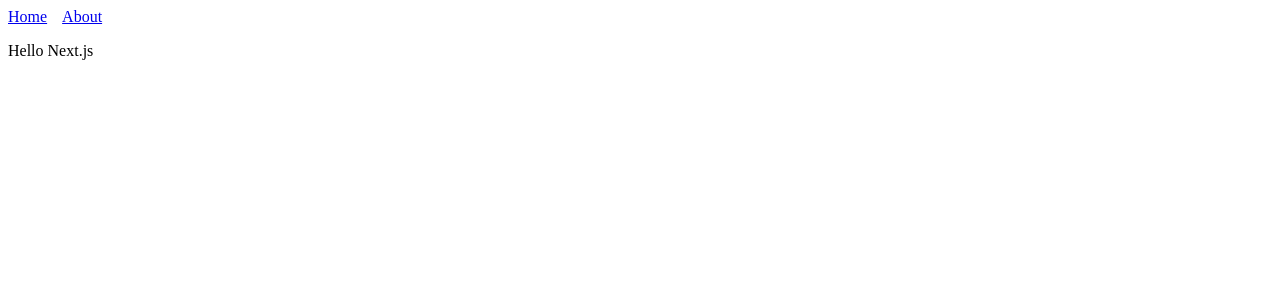
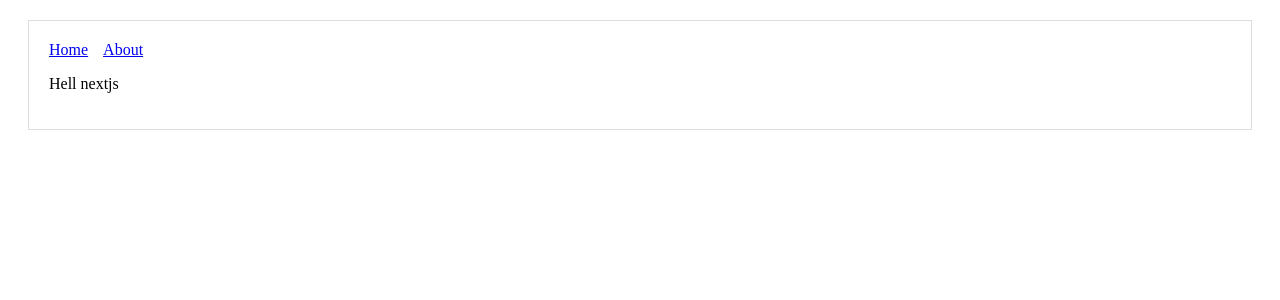
Before and after one commit to Bhavin789/GraphQL, a Next.js app in the folder graphql/: page / in a window 1280 px wide. Shown: the top 300 px of the page. Built offline with nearby package versions, Linux system fonts and the light colour scheme.

Commit message:
Add Layout component to wrap individual components

```diff
--- /dev/null
+++ b/graphql/components/Layout.js
@@ -0,0 +1,16 @@
+import Header from "./Header";
+
+const layoutStyle = {
+  margin: 20,
+  padding: 20,
+  border: "1px solid #DDD"
+};
+
+const Layout = props => (
+  <div style={layoutStyle}>
+    <Header />
+    {props.children}
+  </div>
+);
+
+export default Layout;
--- a/graphql/pages/index.js
+++ b/graphql/pages/index.js
@@ -1,11 +1,10 @@
-import Header from "../components/Header";
+import Layout from "../components/Layout";
 
 const Home = () => {
   return (
-    <div>
-      <Header />
-      <p>Hello Next.js</p>
-    </div>
+    <Layout>
+      <p>Hell nextjs</p>
+    </Layout>
   );
 };
 
```
Also changed, not shown: graphql/pages/about.js (+3 -4 lines).
